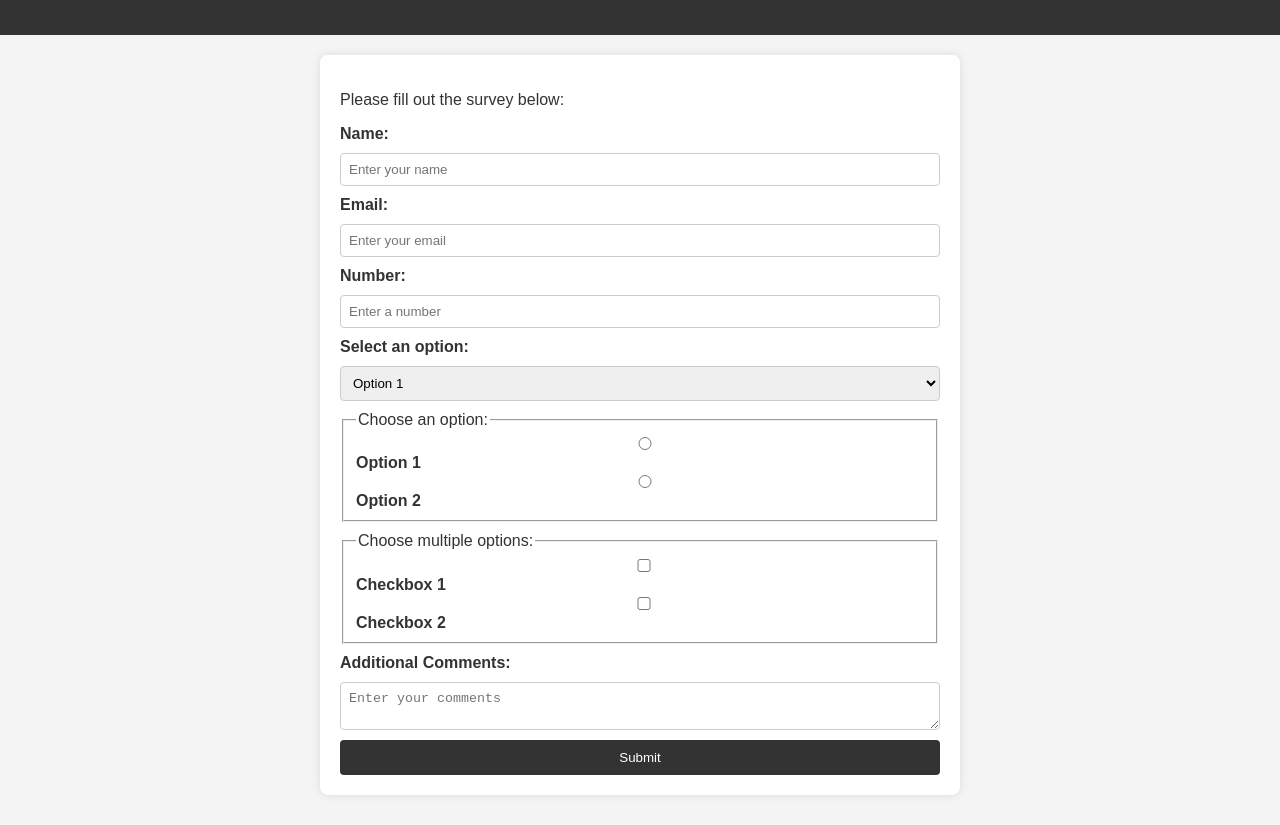
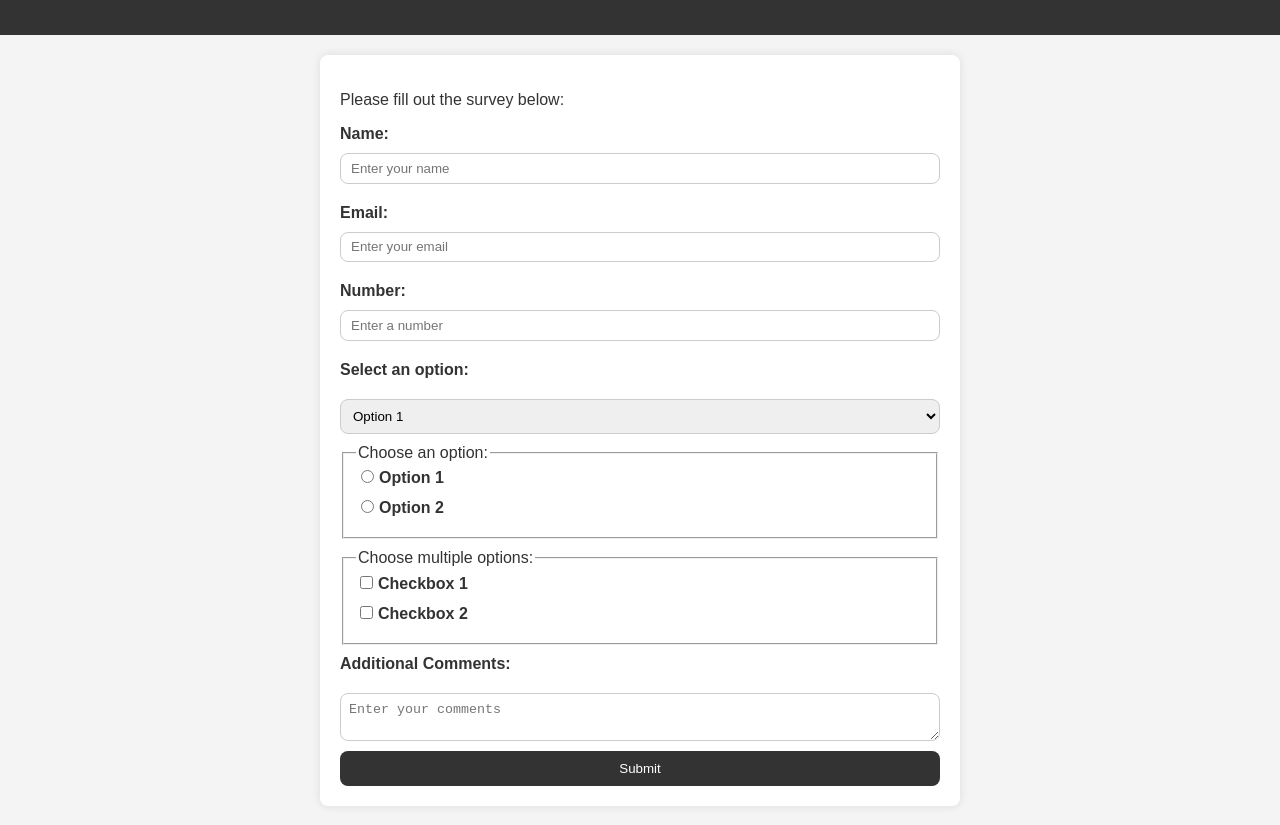
Before and after one commit to Dani-ctrl-n/Survey-Form, a plain HTML site: page index.html in a window 1280 px wide. Shown: the part 77-902 px from the top of the page. Drawn offline with Linux system fonts and the light colour scheme.

Commit message:
Update styles.css

```diff
--- a/styles.css
+++ b/styles.css
@@ -29,16 +29,33 @@ form {
 
 label {
   font-weight: bold;
+  display: flex;
+  align-items: baseline;
+  margin-bottom: 10px;
+}
+input[type="text"],
+input[type="email"],
+input[type="number"] {
+  border-radius: 8px;
+  height: 2em;
+  border: #ccc solid 1px;
+  padding-left: 10px;
+  margin-top: -10px;
+  margin-bottom: 10px;
 }
 
-input,
+input[type="radio"],
+input[type="checkbox"] {
+  margin-right: 5px;
+}
+
 select,
 textarea {
   width: 100%;
   padding: 8px;
   box-sizing: border-box;
   border: 1px solid #ccc;
-  border-radius: 4px;
+  border-radius: 8px;
 }
 
 button {
@@ -46,7 +63,7 @@ button {
   color: #fff;
   padding: 10px 20px;
   border: none;
-  border-radius: 4px;
+  border-radius: 8px;
   cursor: pointer;
 }
 
```
